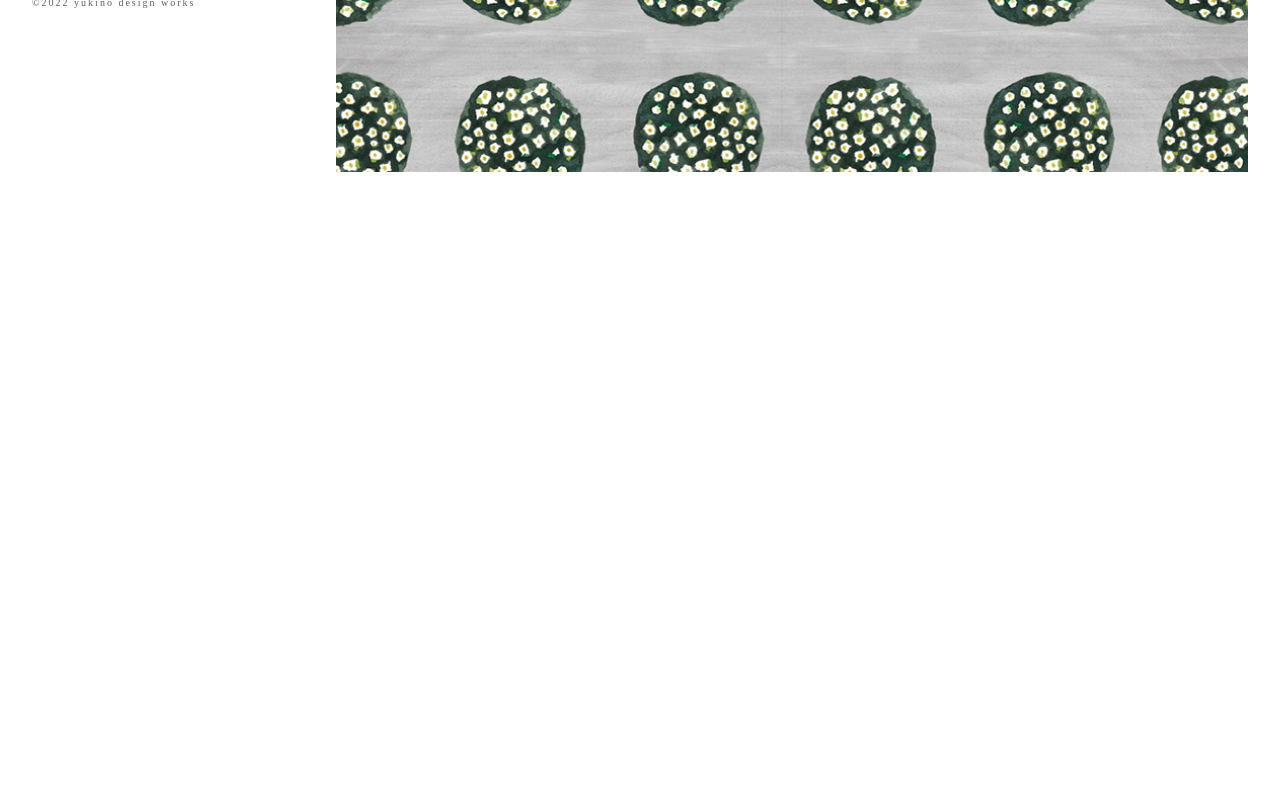
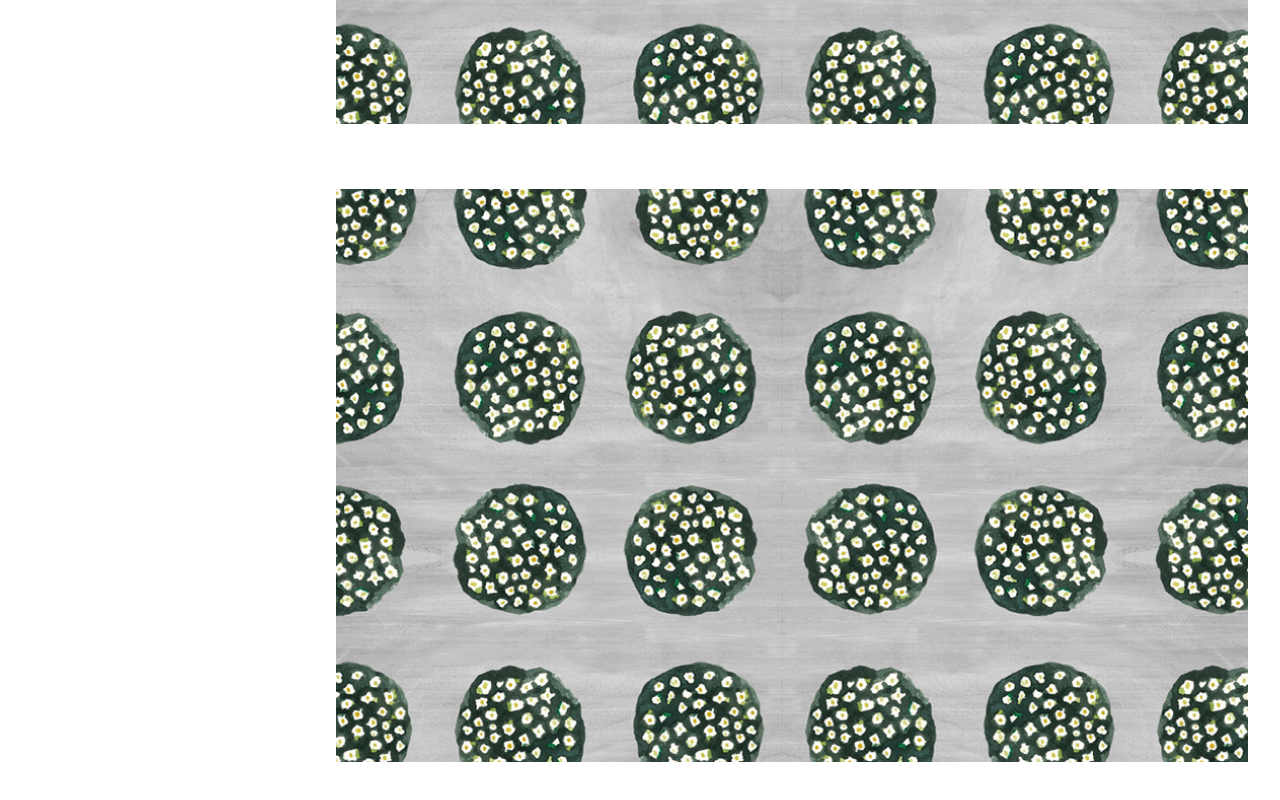
Before and after one commit to kawaidesign/yukino, a Next.js app: page /gallery in a window 1280 px wide. Shown: the part 512-1312 px from the top of the page. Before the commit the page ends 800 px from the top, so only its background shows below. Built offline with nearby package versions, Linux system fonts and the light colour scheme.

Commit message:
galleryのworkListをループで表示／workListを定数ファイルに移動

```diff
--- /dev/null
+++ b/constants/workList.tsx
@@ -0,0 +1,20 @@
+type workList = {
+  src: string;
+  title: string;
+  caption: string;
+};
+
+export const WORKLIST: workList[] = [
+  {
+    src: "/images/gallery/29_rocca_skirt.jpg",
+    title: "「ブーケ」/ textile / 2021",
+    caption:
+      "説明が入ります。説明が入ります。説明が入ります。説明が入ります。説明が入ります。説明が入ります。説明が入ります。説明が入ります。説明が入ります。",
+  },
+  {
+    src: "/images/gallery/29_rocca_skirt.jpg",
+    title: "「ブーケ」/ textile / 2021",
+    caption:
+      "説明が入ります。説明が入ります。説明が入ります。説明が入ります。説明が入ります。説明が入ります。説明が入ります。説明が入ります。説明が入ります。",
+  },
+];
--- a/pages/gallery.tsx
+++ b/pages/gallery.tsx
@@ -1,15 +1,22 @@
 import type { NextPage } from "next";
 import Layout from "../components/Layout";
 import Work from "../components/Work";
+import { WORKLIST } from "../constants/workList";
 
 const Gallery: NextPage = () => {
   return (
     <Layout>
-      <Work
-        src="/images/gallery/29_rocca_skirt.jpg"
-        title="「ブーケ」/ textile / 2021"
-        caption="説明が入ります。説明が入ります。説明が入ります。説明が入ります。説明が入ります。説明が入ります。説明が入ります。説明が入ります。説明が入ります。"
-      />
+      {/* WORKLISTを読み込んでループして表示する */}
+      {WORKLIST.map((work, index) => {
+        return (
+          <Work
+            key={index}
+            src={work.src}
+            title={work.title}
+            caption={work.caption}
+          />
+        );
+      })}
     </Layout>
   );
 };
--- a/styles/Home.module.css
+++ b/styles/Home.module.css
@@ -6,21 +6,8 @@
   justify-content: center;
 }
 .gallery {
-  width: 100%;
-  height: 100%;
   overflow: hidden;
   position: relative; /* 相対位置指定 */
-}
-.gallery .title {
-  font-size: 1.5rem;
-  margin-bottom: 0.5rem;
-  text-align: center;
-}
-.gallery .caption {
-  font-size: 0.8rem;
-  width: 60%;
-  text-align: center;
-  margin: 0 auto;
 }
 .gallery .mask {
   width: 100%;
@@ -38,3 +25,14 @@
 .gallery:hover .mask {
   opacity: 1; /* マスクを表示する */
 }
+.gallery .title {
+  font-size: 1.5rem;
+  margin-bottom: 0.5rem;
+  text-align: center;
+}
+.gallery .caption {
+  font-size: 0.8rem;
+  width: 60%;
+  text-align: center;
+  margin: 0 auto;
+}
```
